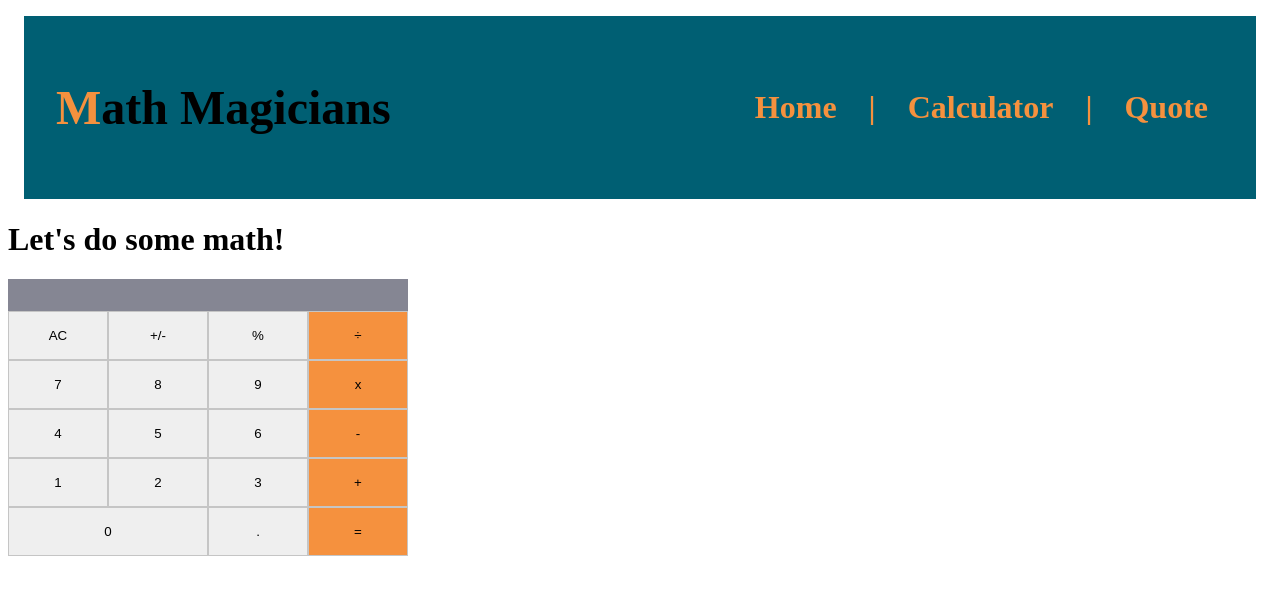
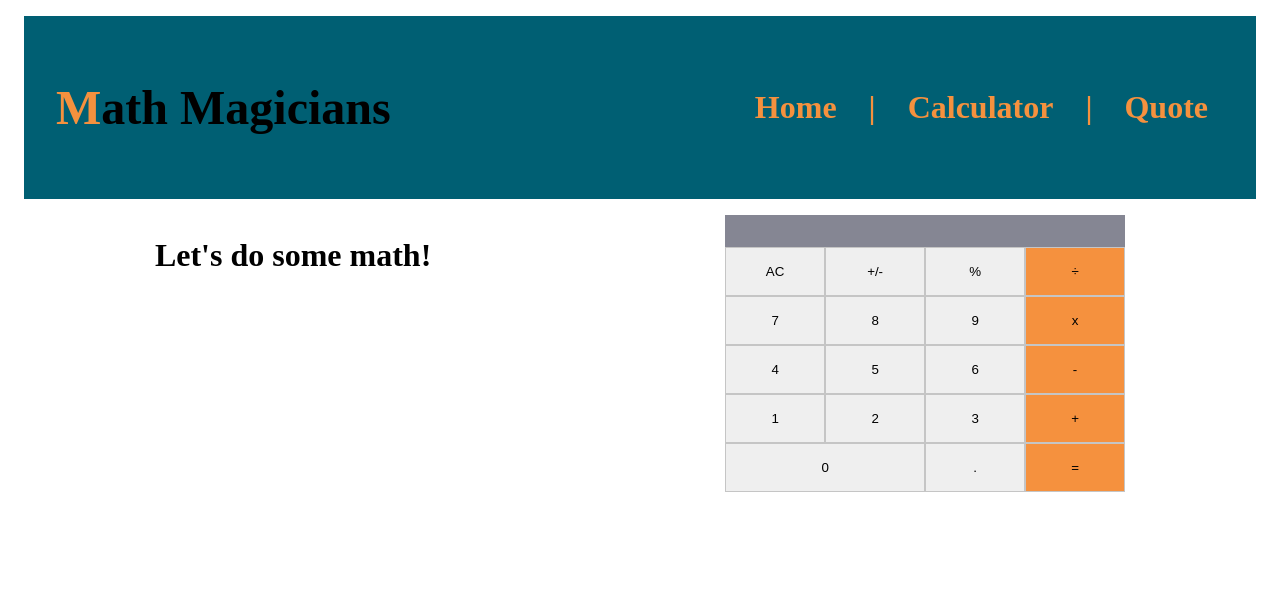
Before and after one commit to mike2611/math-magicians, a React (Create React App) app: page /calculator in a window 1280 px wide. Shown: the top 594 px of the page. Built offline with nearby package versions, Linux system fonts and the light colour scheme.

Commit message:
Add styles to Math.css

```diff
--- /dev/null
+++ b/src/components/Math.css
@@ -0,0 +1,3 @@
+.math {
+  justify-content: space-around;
+}
--- a/src/components/Math.js
+++ b/src/components/Math.js
@@ -1,7 +1,8 @@
 import Calculator from './Calculator';
+import './Math.css';
 
 const Math = () => (
-  <div>
+  <div className="math d-flex">
     <h1>Let&apos;s do some math!</h1>
     <Calculator />
   </div>
```
